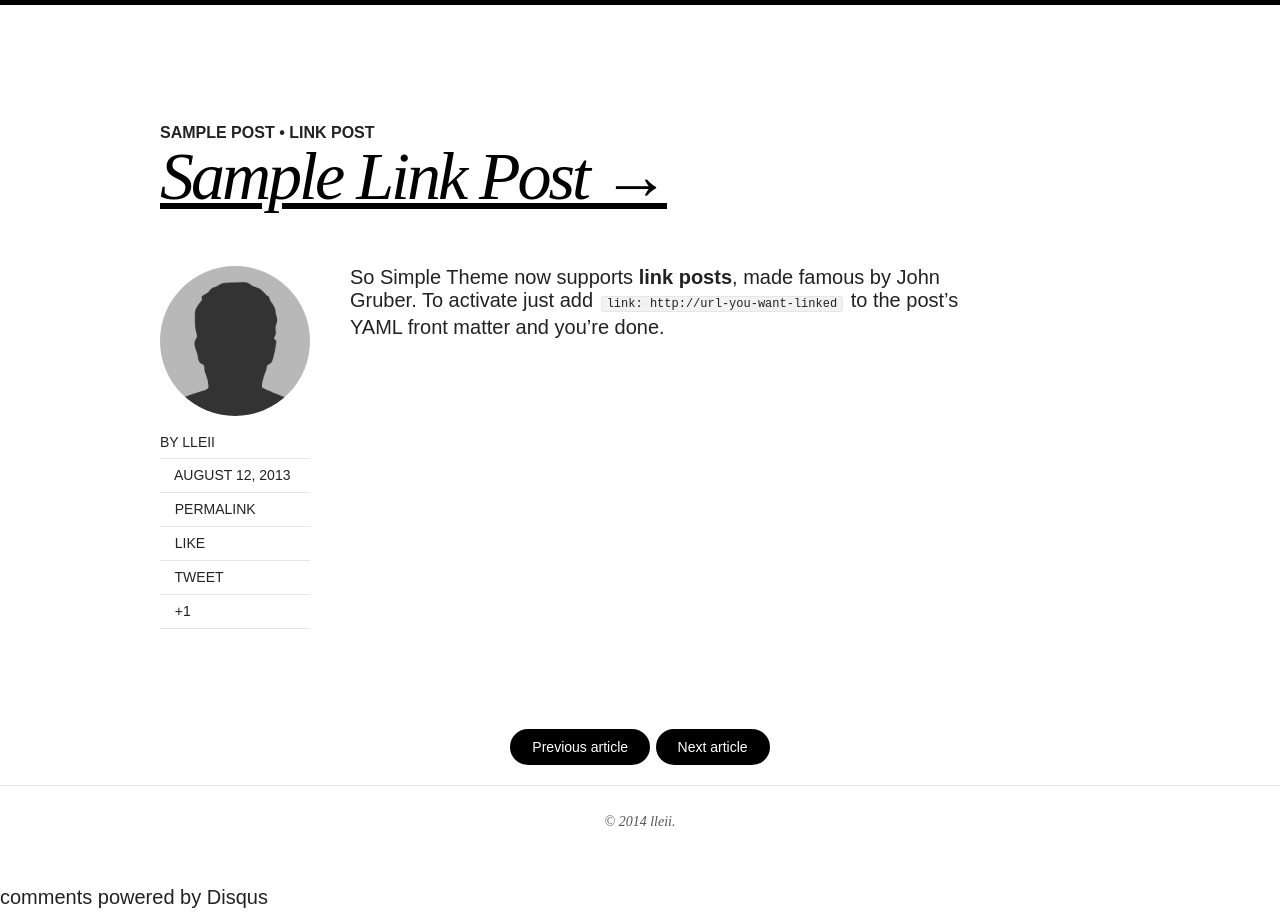
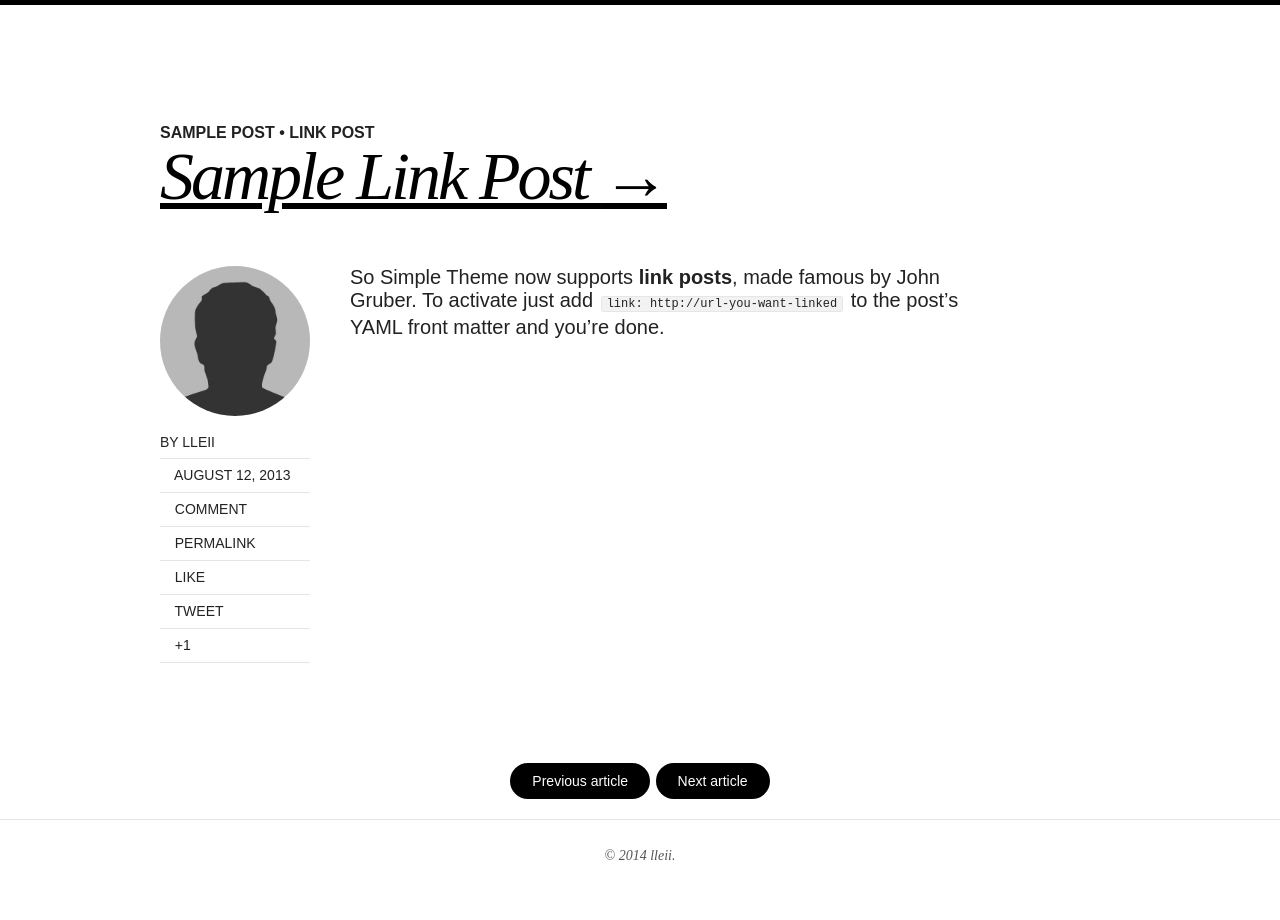
Before and after one commit to lleii/lleii.github.io, a Jekyll site: the page built from _posts/2013-08-12-sample-link-post.md, in a window 1280 px wide. Built offline with Jekyll 4.4.1, drawn with Linux system fonts in a browser that asks for light colours; Markdown is read by kramdown in place of the engine named in the settings; comment, search, counter and statistics services are not loaded.

Commit message:
nil commit msg

```diff
--- a/_config.yml
+++ b/_config.yml
@@ -4,7 +4,7 @@ title:            lleii
 description:      my notebook
 logo:
 #logo:             site-logo.png
-disqus_shortname:
+disqus_shortname:  lleii
 search:           true
 
 # Change url to your domain. Leave localhost server or blank when working locally.
--- a/_includes/disqus_comments.html
+++ b/_includes/disqus_comments.html
@@ -17,5 +17,5 @@
         (document.getElementsByTagName('HEAD')[0] || document.getElementsByTagName('BODY')[0]).appendChild(s);
     }());
 </script>
-<noscript>Please enable JavaScript to view the <a href="http://disqus.com/?ref_noscript">comments powered by Disqus.</a></noscript>
-<a href="http://disqus.com" class="dsq-brlink">comments powered by <span class="logo-disqus">Disqus</span></a>
+<!-- <noscript>Please enable JavaScript to view the <a href="http://disqus.com/?ref_noscript">comments powered by Disqus.</a></noscript>
+<a href="http://disqus.com" class="dsq-brlink">comments powered by <span class="logo-disqus">Disqus</span></a> -->
--- a/_layouts/post.html
+++ b/_layouts/post.html
@@ -28,8 +28,7 @@
         <span class="author vcard">By <span class="fn"><a href="{{ site.url }}/about/" title="About {{ site.owner.name }}">{{ site.owner.name }}</a></span></span>
         <span class="entry-date date published"><time datetime="{{ page.date | date_to_xmlschema }}"><i class="icon-calendar-empty"></i> {{ page.date | date: "%B %d, %Y" }}</time></span>
         {% if page.modified %}<span class="entry-date date modified"><time datetime="{{ page.modified }}"><i class="icon-pencil"></i> {{ page.modified | date: "%B %d, %Y" }}</time></span>{% endif %}
-<!--        {% if site.disqus_shortname and page.comments %}<span class="entry-comments"><i class="icon-comment-alt"></i> <a href="#disqus_thread">Comment</a></span>{% endif %} -->
-        {% if site.disqus_shortname %}<span class="entry-comments"><i class="icon-comment-alt"></i> <a href="#disqus_thread">Comment</a></span>{% endif %}
+        {% if site.disqus_shortname and page.comments != false %}<span class="entry-comments"><i class="icon-comment-alt"></i> <a href="#disqus_thread">Comment</a></span>{% endif %}
         <span><a href="{{ site.url }}{{ page.url }}" rel="bookmark" title="{{ page.title }}"><i class="icon-link"></i> Permalink</a></span>
         {% if page.share != false %}
         <span class="social-share-facebook">
@@ -42,8 +41,7 @@
       </footer>
       <div class="entry-content">
         {{ content }}
-        <!-- {% if site.disqus_shortname and page.comments != 'false' %}<div id="disqus_thread"></div>{% endif %} -->
-		{% if site.disqus_shortname %}<div id="disqus_thread"></div>{% endif %}
+        {% if site.disqus_shortname and page.comments != false %}<div id="disqus_thread"></div>{% endif %}
       </div><!-- /.entry-content -->
     </div><!-- /.entry-wrapper -->
     <nav class="pagination" role="navigation">
```
